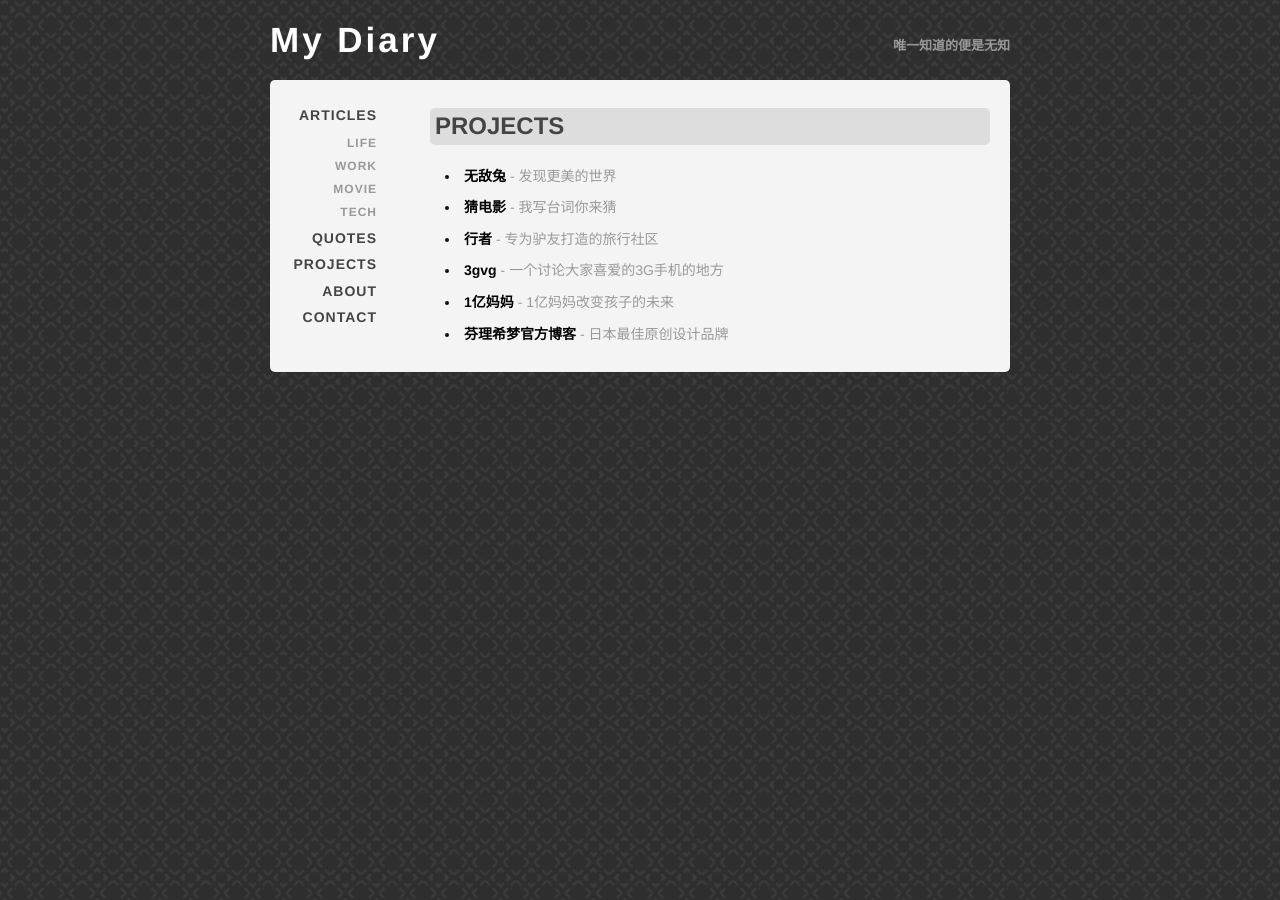
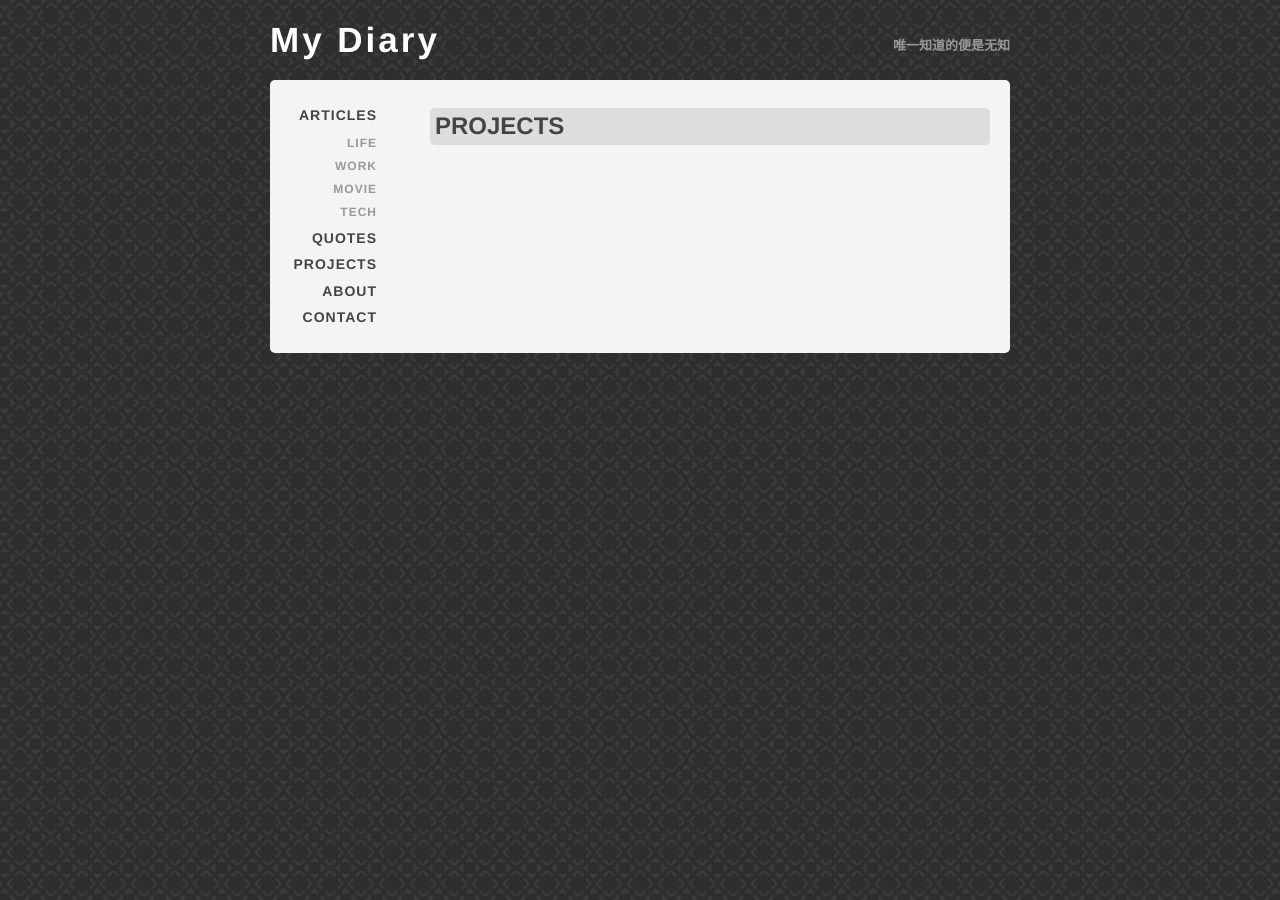
Before and after one commit to cyshi/sxs.github.com, a Jekyll site: the page built from projects.html, in a window 1280 px wide. Built offline with Jekyll 4.4.1, drawn with Linux system fonts in a browser that asks for light colours; Markdown is read by kramdown in place of the engine named in the settings.

Commit message:
modify projects

```diff
--- a/projects.html
+++ b/projects.html
@@ -4,11 +4,11 @@ layout: profile
 
 <h1>PROJECTS</h1>
 
-<ul class="index">
-<li><a href="http://wuditoo.com">无敌兔</a> <span style="color:#999">- 发现更美的世界</span></li>
-<li><a href="http://iguess.me">猜电影</a> <span style="color:#999">- 我写台词你来猜</span></li>
-<li><a href="http://xingzher.com">行者</a> <span style="color:#999">- 专为驴友打造的旅行社区</span></li>
-<li><a href="http://3gvg.leezhong.com">3gvg</a> <span style="color:#999">- 一个讨论大家喜爱的3G手机的地方</span></li>
-<li><a href="http://www.yiyimama.com">1亿妈妈</a> <span style="color:#999">- 1亿妈妈改变孩子的未来</span></li>
-<li><a href="http://blog.f508.com/">芬理希梦官方博客</a> <span style="color:#999">- 日本最佳原创设计品牌</span></li>
-</ul>
+<!-- <ul class="index"> -->
+<!-- <li><a href="http://wuditoo.com">无敌兔</a> <span style="color:#999">- 发现更美的世界</span></li> -->
+<!-- <li><a href="http://iguess.me">猜电影</a> <span style="color:#999">- 我写台词你来猜</span></li> -->
+<!-- <li><a href="http://xingzher.com">行者</a> <span style="color:#999">- 专为驴友打造的旅行社区</span></li> -->
+<!-- <li><a href="http://3gvg.leezhong.com">3gvg</a> <span style="color:#999">- 一个讨论大家喜爱的3G手机的地方</span></li> -->
+<!-- <li><a href="http://www.yiyimama.com">1亿妈妈</a> <span style="color:#999">- 1亿妈妈改变孩子的未来</span></li> -->
+<!-- <li><a href="http://blog.f508.com/">芬理希梦官方博客</a> <span style="color:#999">- 日本最佳原创设计品牌</span></li> -->
+<!-- </ul> -->
```
Also changed, not shown: 1 other file.
